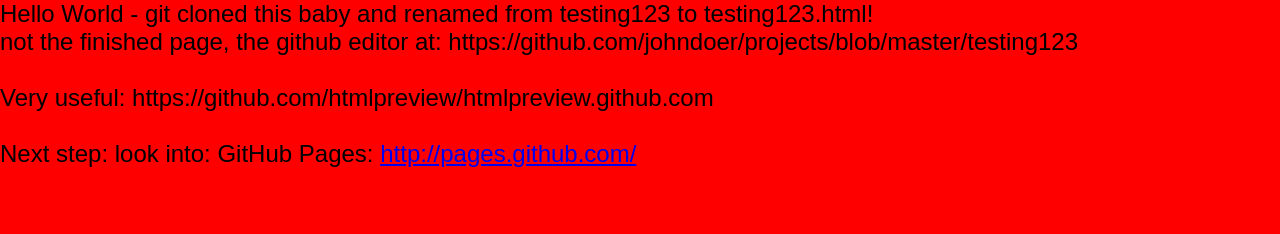
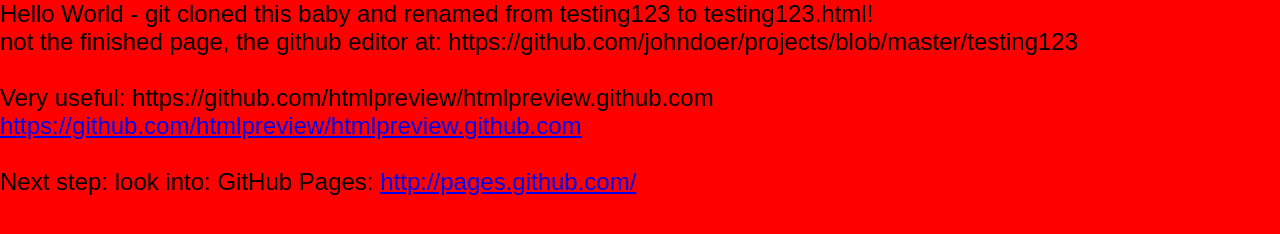
Before and after one commit to johndoer/projects, a plain HTML site: page testing123.html in a window 1280 px wide. Drawn offline with Linux system fonts and the light colour scheme.

Commit message:
add the link for html preview

```diff
--- a/testing123.html
+++ b/testing123.html
@@ -21,7 +21,7 @@
 <body>
 	Hello World  - git cloned this baby and renamed from testing123 to testing123.html!<br>
 	not the finished page, the github editor at: https://github.com/johndoer/projects/blob/master/testing123<br><br>
-	Very useful: https://github.com/htmlpreview/htmlpreview.github.com<br><br>
+	Very useful: https://github.com/htmlpreview/htmlpreview.github.com <a href="https://github.com/htmlpreview/htmlpreview.github.com">https://github.com/htmlpreview/htmlpreview.github.com</a><br><br>
 	Next step: look into: GitHub Pages: <a href="http://pages.github.com/">http://pages.github.com/</a><br><br>
 	<main>
 
```
